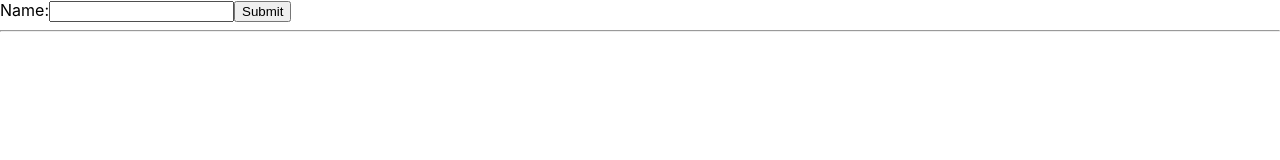
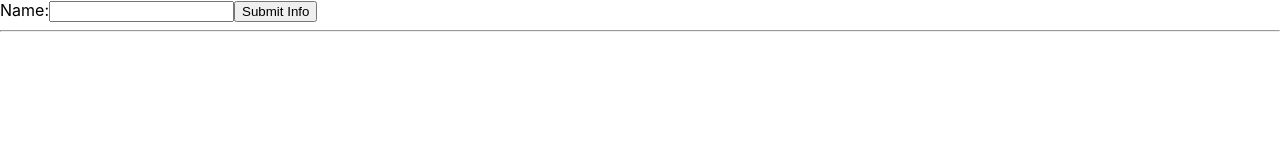
Before and after one commit to Danelle-Gunter/cv-project, a React (Create React App) app: page / in a window 1280 px wide. Shown: the top 160 px of the page. Built offline with nearby package versions, Linux system fonts and the light colour scheme.

Commit message:
Got a submitted element to appear on the page after submit

```diff
--- a/src/components/Main.js
+++ b/src/components/Main.js
@@ -14,24 +14,21 @@ class Main extends Component {
         this.setState({value: event.target.value});
     }
 
-    handleSubmit(event) {
-        event.preventDefault();
+    handleSubmit() {
+        document.getElementById('result').textContent = this.state.value;
     }
 
     render() {
         return (
             <div>
-                <form onSubmit={this.handleSubmit}>
-                    <label>
-                        Name:
-                        <input type="text"
+                <label>Name:</label>
+                <input type="text"
                         value={this.state.value}
                         onChange={this.handleChange} />
-                    </label>
-                    <input type="submit" value="Submit" />
-                </form>
+                <button onClick={this.handleSubmit}>Submit Info</button>
+
                 <hr />
-
+                <p id="result"></p>
             </div>
         );
     }
```
